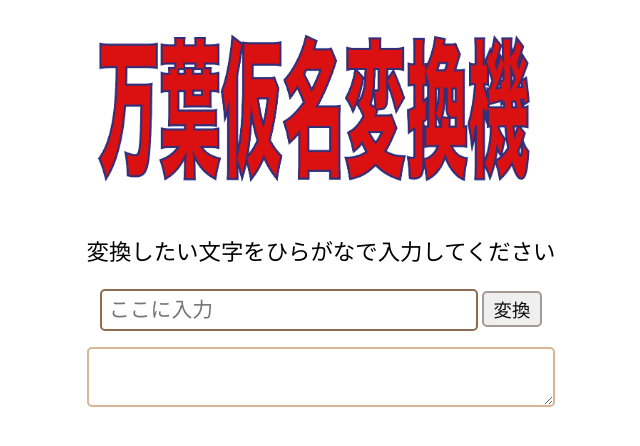
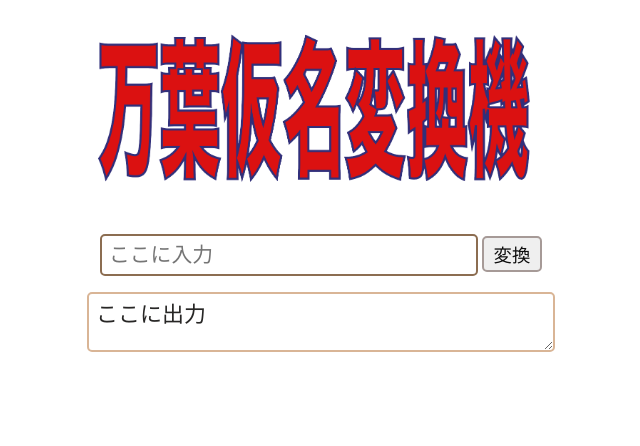
Before and after one commit to matou9272/Manyougana-converter, a plain HTML site: page index.html in a window 1280 px wide. Shown: the whole page, without its empty margins (319-959 px from the left). Drawn offline with Linux system fonts and the light colour scheme.

Commit message:
ボタンのアニメーションを追加

```diff
--- a/index.html
+++ b/index.html
@@ -13,14 +13,14 @@
     </div>
   </header>
   <div class="textbox">
-    <p class="setumei_text">変換したい文字をひらがなで入力してください</p>
+    <p class="setumei_text"></p>
     <div id="KanaConvert">
       <input type="text" id="KanaInput" maxlength="1000" placeholder="ここに入力">
       <button  id="ConvertButton">変換</button>
     </div>
     <p></p>
     <div id="result-area">
-      <textarea name="あいうえお" id="Result"></textarea>
+      <textarea name="result" id="Result">ここに出力</textarea>
     </div>
   </div>
   <link rel="stylesheet" href="style.css" type="text/css" />
--- a/manyougana.js
+++ b/manyougana.js
@@ -126,6 +126,7 @@ ConvertButton.addEventListener(
   () => {
     const kana = KanaInput.value;
     if (kana.length === 0) {
+      result_area.value = manyou_convert('ここにしゅつりょく')
       alert('入力しろよks');
       //かなの入力欄が空ならアラート
       return;
--- a/style.css
+++ b/style.css
@@ -40,9 +40,18 @@
   border: 2px solid #A69A97;
   margin-top:auto;
 }
+#ConvertButton:active {
+  border: 2px solid #605a59;
+}
+
+#result-area {
+  font-weight: arial;
+  font-size: 130%;
+  color: #272625;
+}
 
 #Result {
-  color: #0D0D0D;
+  color: #272625;
   font-size: 130%;
   width: 450px;
   height: 50px;
```
